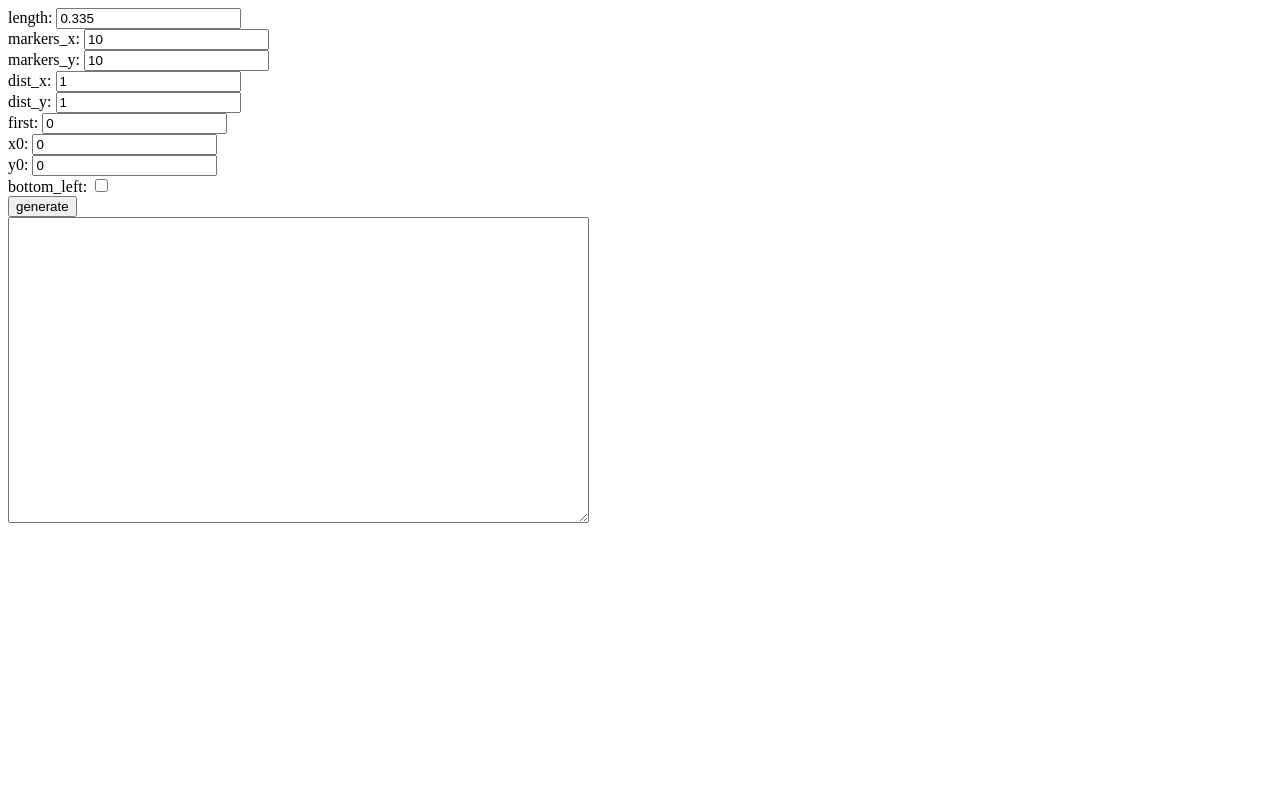
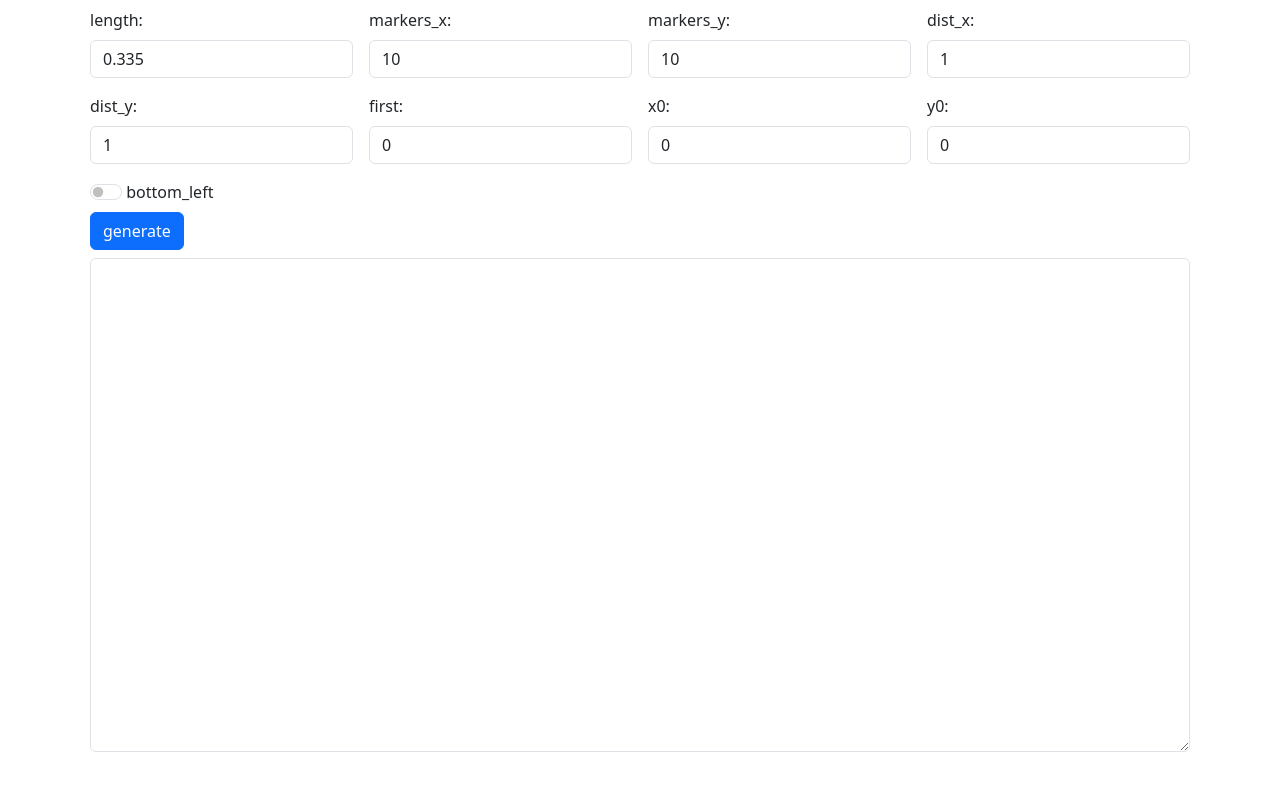
Before and after one commit to crutoboy/web_gen_arucomap, a plain HTML site: page index.html in a window 1280 px wide. Drawn offline with nearby package versions, Linux system fonts and the light colour scheme.

Commit message:
add some styles with bootstrap

```diff
--- a/index.html
+++ b/index.html
@@ -1,23 +1,72 @@
 <!DOCTYPE html>
 <html lang="ru">
+
 <head>
     <meta charset="UTF-8">
     <meta name="viewport" content="width=device-width, initial-scale=1.0">
     <title>Генератор аруко карты</title>
+    <link href="https://cdn.jsdelivr.net/npm/bootstrap@5.3.8/dist/css/bootstrap.min.css" rel="stylesheet"
+        integrity="sha384-sRIl4kxILFvY47J16cr9ZwB07vP4J8+LH7qKQnuqkuIAvNWLzeN8tE5YBujZqJLB" crossorigin="anonymous">
+
 </head>
+
 <body>
-    <div><label for="length">length: </label><input type="number" name="length" id="length" value="0.335"></div>
-    <div><label for="markers_x">markers_x: </label><input type="number" name="markers_x" id="markers_x" value="10"></div>
-    <div><label for="markers_y">markers_y: </label><input type="number" name="markers_y" id="markers_y" value="10"></div>
-    <div><label for="dist_x">dist_x: </label><input type="number" name="dist_x" id="dist_x" value="1"></div>
-    <div><label for="dist_y">dist_y: </label><input type="number" name="dist_y" id="dist_y" value="1"></div>
-    <div><label for="first">first: </label><input type="number" name="first" id="first" value="0"></div>
-    <div><label for="x0">x0: </label><input type="number" name="x0" id="x0" value="0"></div>
-    <div><label for="y0">y0: </label><input type="number" name="y0" id="y0" value="0"></div>
-    <div><label for="bottom_left">bottom_left: </label><input type="checkbox" name="bottom_left" id="bottom_left"></div>
-    <div><button id="generate_button">generate</button></div>
-    <textarea name="" id="test_out" rows="20" cols="70"></textarea>
+    <div class="container">
 
+        <div class="d-inline-flex justify-content-between flex-wrap">
+            <div class="m-2 flex-fill">
+                <label class="form-label" for="length">length: </label>
+                <input class="form-control" type="number" name="length" id="length" value="0.335">
+            </div>
+            <div class="m-2 flex-fill">
+                <label class="form-label" for="markers_x">markers_x: </label>
+                <input class="form-control" type="number" name="markers_x" id="markers_x" value="10">
+            </div>
+            <div class="m-2 flex-fill">
+                <label class="form-label" for="markers_y">markers_y: </label>
+                <input class="form-control" type="number" name="markers_y" id="markers_y" value="10">
+            </div>
+            <div class="m-2 flex-fill">
+                <label class="form-label" for="dist_x">dist_x: </label>
+                <input class="form-control" type="number" name="dist_x" id="dist_x" value="1">
+            </div>
+            <div class="m-2 flex-fill">
+                <label class="form-label" for="dist_y">dist_y: </label>
+                <input class="form-control" type="number" name="dist_y" id="dist_y" value="1">
+            </div>
+            <div class="m-2 flex-fill">
+                <label class="form-label" for="first">first: </label>
+                <input class="form-control" type="number" name="first" id="first" value="0">
+            </div>
+            <div class="m-2 flex-fill">
+                <label class="form-label" for="x0">x0: </label>
+                <input class="form-control" type="number" name="x0" id="x0" value="0">
+            </div>
+            <div class="m-2 flex-fill">
+                <label class="form-label" for="y0">y0: </label>
+                <input class="form-control" type="number" name="y0" id="y0" value="0">
+            </div>
+
+        </div>
+
+        <div class="m-2 d-flex align-items-center">
+                <div class="form-switch align-middle">
+                    <input class="form-check-input" type="checkbox" name="bottom_left" role="switch" id="bottom_left">
+                    <label class="form-check-label" for="bottom_left">bottom_left</label>
+                </div>
+            </div>
+
+        <div class="m-2">
+            <button id="generate_button" class="btn btn-primary">generate</button>
+        </div>
+        <div class="m-2">
+            <textarea class="form-control" id="test_out" rows="20" wrap="off"></textarea>
+        </div>
+    </div>
+
+    <script src="https://cdn.jsdelivr.net/npm/bootstrap@5.3.8/dist/js/bootstrap.bundle.min.js"
+        integrity="sha384-FKyoEForCGlyvwx9Hj09JcYn3nv7wiPVlz7YYwJrWVcXK/BmnVDxM+D2scQbITxI"
+        crossorigin="anonymous"></script>
     <script src="./genmap.js"></script>
     <script>
         document.getElementById('generate_button').addEventListener('click', () => {
@@ -39,4 +88,5 @@
         })
     </script>
 </body>
+
 </html>
```
